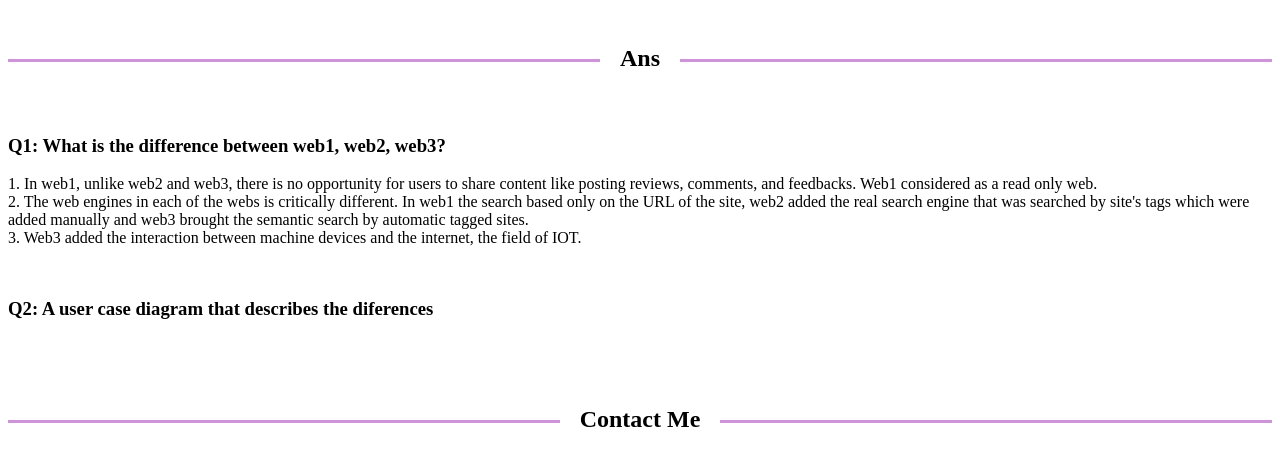
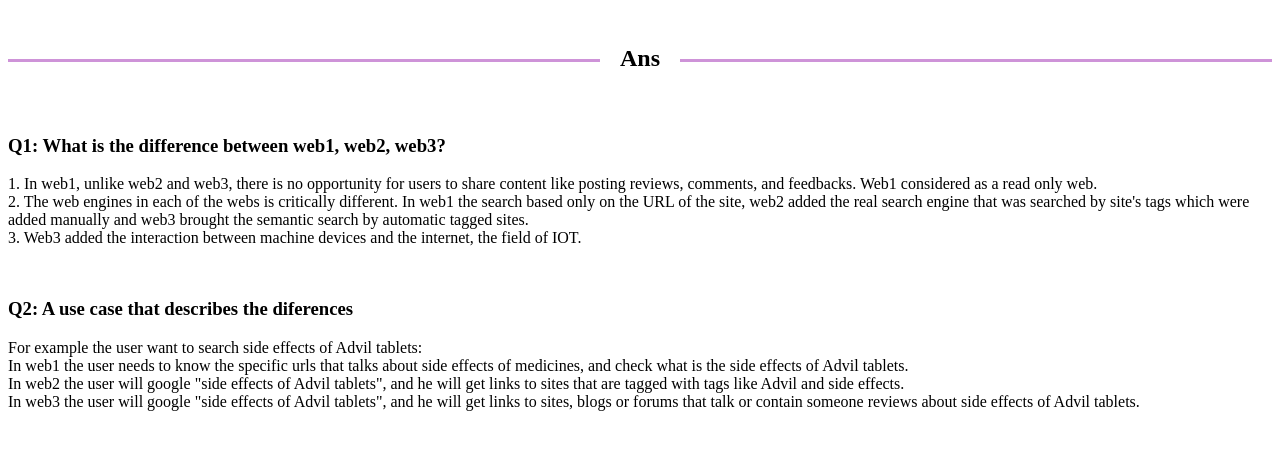
Before and after one commit to alinapolei/MySite, a plain HTML site: page index.html in a window 1280 px wide. Shown: the part 2217-2675 px from the top of the page. Drawn offline with nearby package versions, Linux system fonts and the light colour scheme.

Commit message:
finish QA

```diff
--- a/index.html
+++ b/index.html
@@ -94,8 +94,11 @@
         </bt>
       </p>
       <p>
-        <h3>Q2: A user case diagram that describes the diferences</h3>
-        <bt>
+        <h3>Q2: A use case that describes the diferences</h3>
+        <bt>For example the user want to search side effects of Advil tablets:<br/>
+          In web1 the user needs to know the specific urls that talks about side effects of medicines, and check what is the side effects of Advil tablets.<br/>
+          In web2 the user will google "side effects of Advil tablets", and he will get links to sites that are tagged with tags like Advil and side effects.<br/>
+          In web3 the user will google "side effects of Advil tablets", and he will get links to sites, blogs or forums that talk or contain someone reviews about side effects of Advil tablets.
         </bt>
       </p>
     </section>
```
